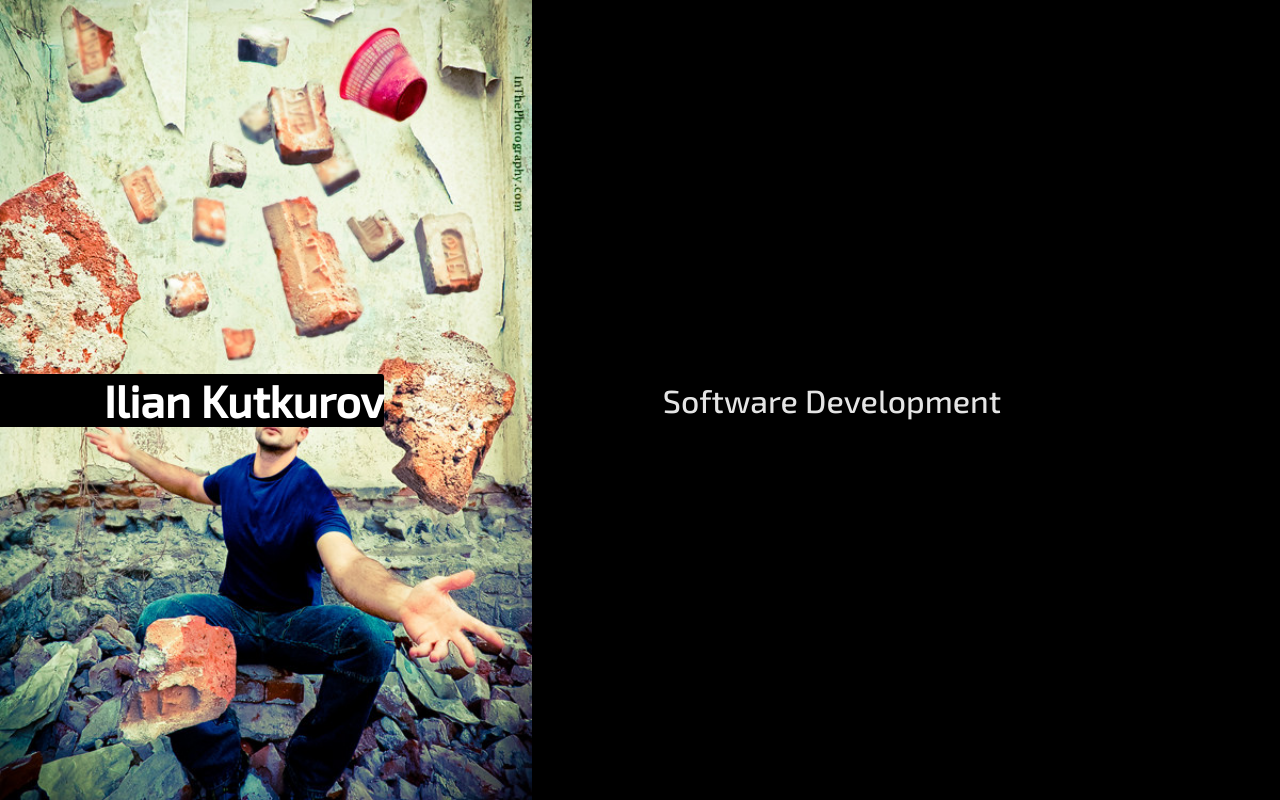
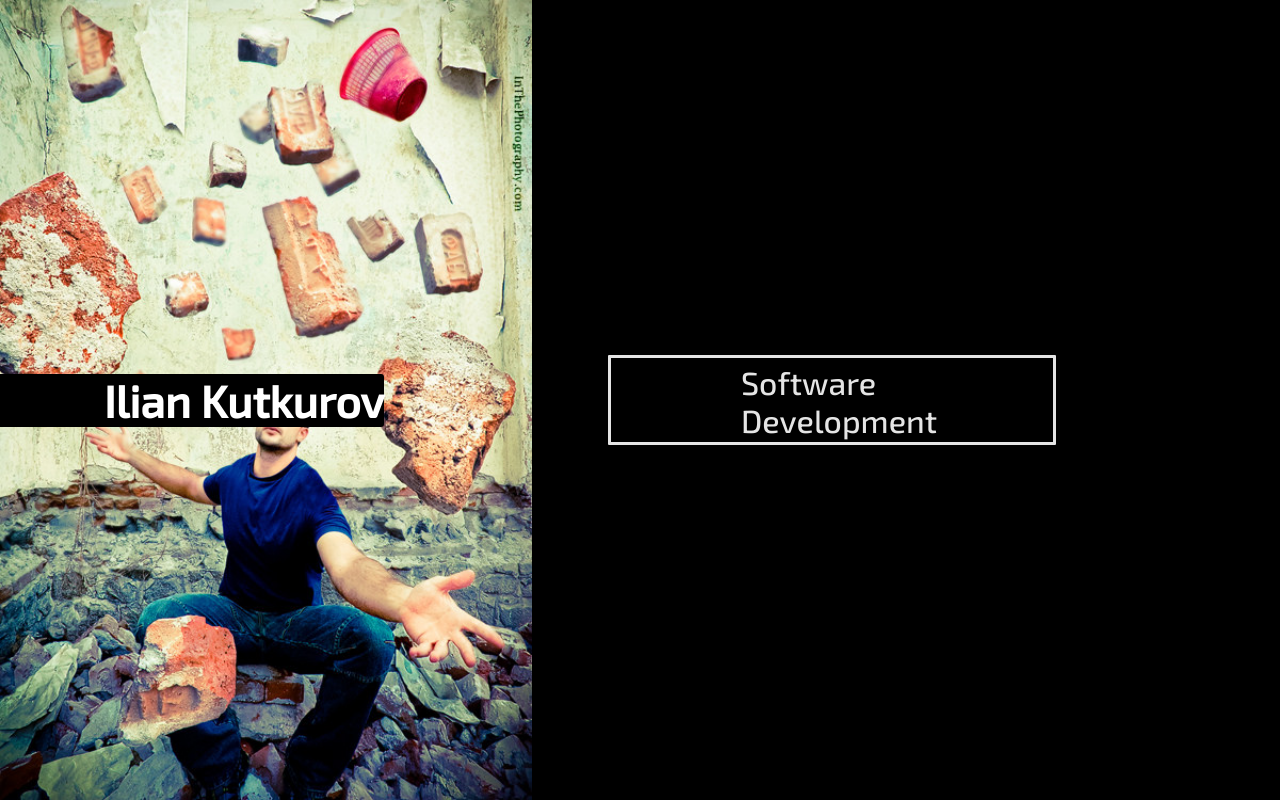
Before and after one commit to Skanarky/portfolio-app, a plain HTML site: page index.html in a window 1280 px wide. Drawn offline with Linux system fonts and the light colour scheme.

Commit message:
added border on landing

```diff
--- a/style.css
+++ b/style.css
@@ -449,7 +449,13 @@ a {
     .developer {
         top: 50%;
         left: 65%;
-        padding: 0;
+        /* padding: 0; */
+        padding-top: 5px;
+        padding-bottom: 3px;
+        border-radius: 1px;
+        padding-left: 130px;
+        padding-right: 15px;
+        border: 3px solid rgb(255, 255, 255);
     }
 }
 
```
